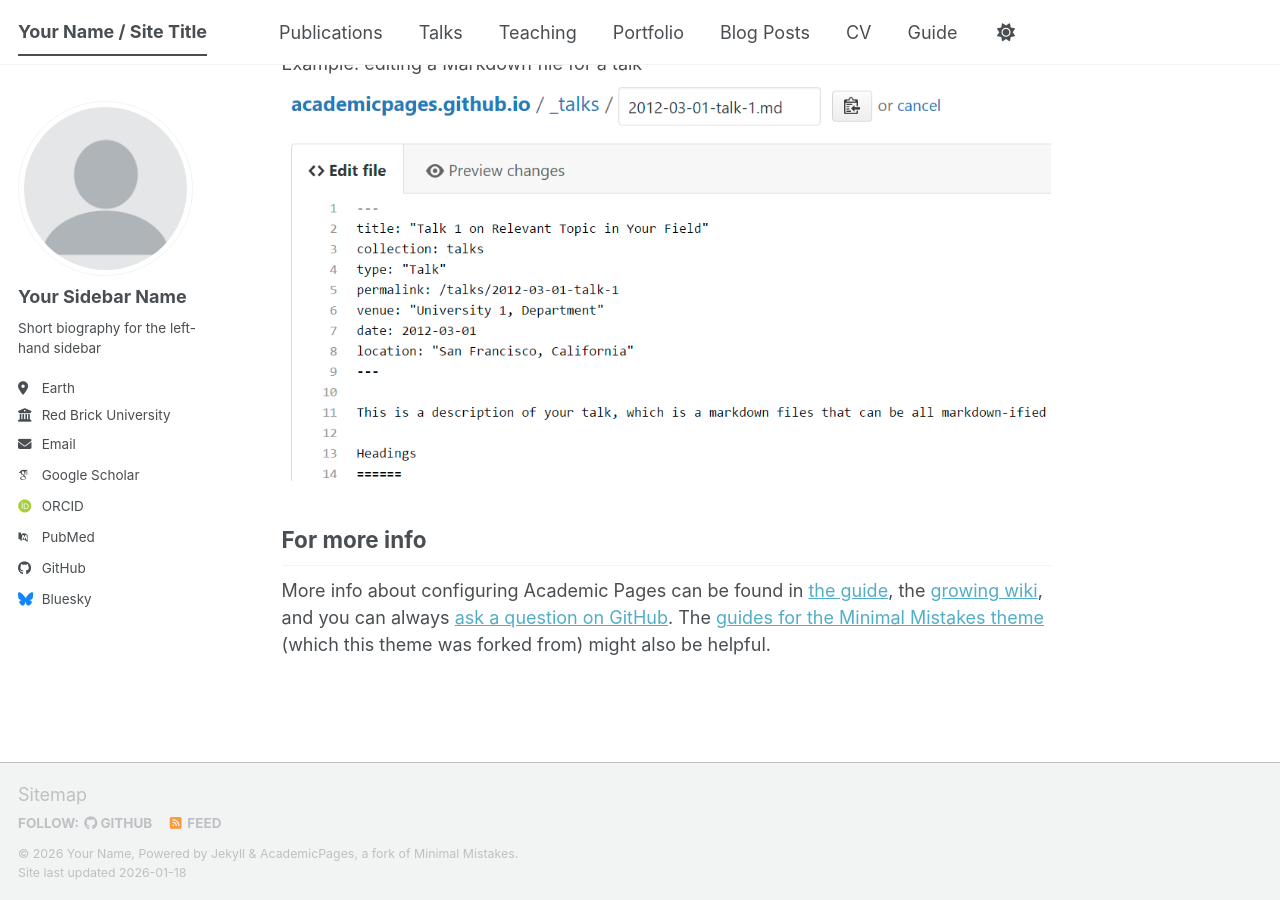
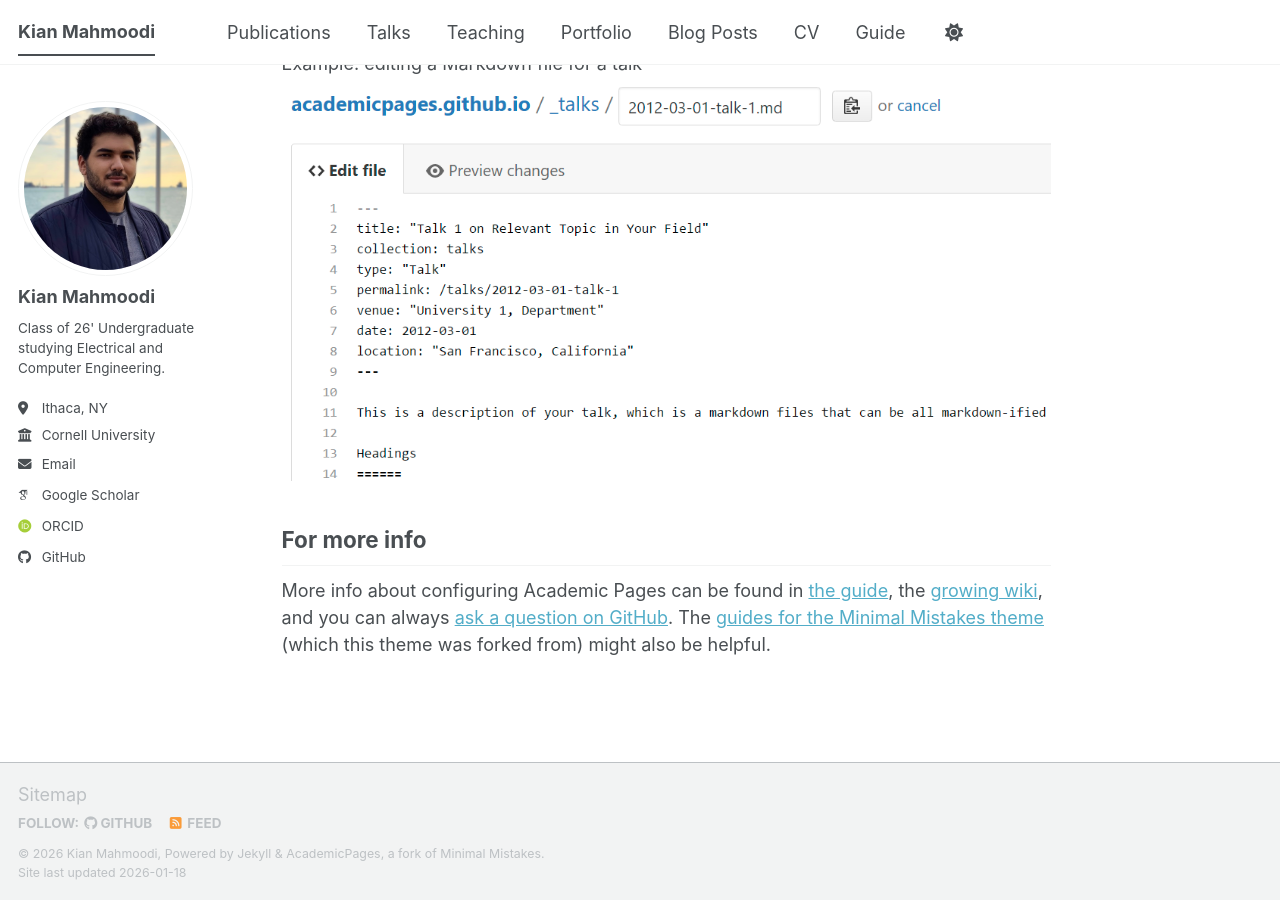
Before and after one commit to kian-mahmoodi/kian-mahmoodi.github.io, a Jekyll site: the page built from _pages/about.md, in a window 1280 px wide and 900 px high, scrolled down 2720 px. Built offline with Jekyll 4.4.1, drawn with Linux system fonts in a browser that asks for light colours; some web fonts are replaced; a script bundle is joined from its source files by our own code; library files that are not in the unit come from our copies.

Commit message:
added config and image

```diff
--- a/_config.yml
+++ b/_config.yml
@@ -9,14 +9,14 @@
 # Basic Site Settings
 locale                   : "en-US"
 site_theme               : "default" # The available themes options are "default", "air", "sunrise", "mint", "dirt" and "contrast"
-title                    : "Your Name / Site Title"
+title                    : "Kian Mahmoodi"
 title_separator          : "-"
-name                     : &name "Your Name"
-description              : &description "Your Name's academic portfolio"   # Update this with a general description of your site, this is the default if not overridden by a page
-url                      : https://academicpages.github.io # The base hostname & protocol for your site e.g. "https://[your GitHub username].github.io",
+name                     : &name "Kian Mahmoodi"
+description              : &description "Personal Website"   # Update this with a general description of your site, this is the default if not overridden by a page
+url                      : https://kian-mahmoodi.github.io # The base hostname & protocol for your site e.g. "https://[your GitHub username].github.io",
                                                            # or if you already have some other page hosted on Github then use "https://[your GitHub username].github.io/[Your Repo Name]"
 baseurl                  : "" # the subpath of your site, e.g. "/blog"
-repository               : "academicpages/academicpages.github.io"
+repository               : "kian-mahmoodi/kian-mahmoodi.github.io"
 
 # Site Author - The following control what appear as part of the author content on the side bar.
 #               If a field is blank the icon and link will not appear, otherwise it will be shown.
@@ -24,24 +24,24 @@
 author:
   # Biographic information
   avatar           : "profile.png"
-  name             : "Your Sidebar Name"
+  name             : "Kian Mahmoodi"
   pronouns         : # example: "she/her"
-  bio              : "Short biography for the left-hand sidebar"
-  location         : "Earth"
-  employer         : "Red Brick University"
+  bio              : "Class of 26' Undergraduate studying Electrical and Computer Engineering."
+  location         : "Ithaca, NY"
+  employer         : "Cornell University"
   uri              : # URL
-  email            : "none@example.org"
+  email            : "km777 [AT] cornell [DOT] edu"
 
   # Academic websites
   academia         : # URL
   arxiv            : # URL - Update with the correct link to your profile
-  googlescholar    : "https://scholar.google.com/citations?user=PS_CX0AAAAAJ"
+  googlescholar    : "https://scholar.google.com/citations?user=nve_rvoAAAAJ&hl=en&oi=ao"
   inspire-hep      : # URL
   impactstory      : # URL
-  orcid            : "https://orcid.org/yourorcidurl"
+  orcid            : "https://orcid.org/0009-0009-7660-1922"
   semantic         : # URL
   ssrn             : # URL
-  pubmed           : "https://www.ncbi.nlm.nih.gov/pubmed/?term=john+snow"
+  pubmed           : # URL
   researchgate     : # URL
   scopus           : # URL
   zotero           : # URL
@@ -51,13 +51,13 @@
   bitbucket        : # Username - Update with your username on the site
   codepen          : # Username
   dribbble         : # Username
-  github           : "academicpages"
+  github           : "kian-mahmoodi"
   kaggle           : # Username
   stackoverflow    : # User number or user number and name (i.e., use "1" or "1/jeff-atwood")
 
   # Social media
   artstation       : # Username
-  bluesky          : "bsky.app" # Replace this with you Bluesky username
+  bluesky          : # Replace this with you Bluesky username
   facebook         : # Username
   flickr           : # Username
   foursquare       : # Username
@@ -138,7 +138,7 @@
 
 # Social Sharing
 twitter:
-  username               : &twitter
+  username               :
 facebook:
   username               :
   app_id                 :
```
Also changed, not shown: images/profile.png.
